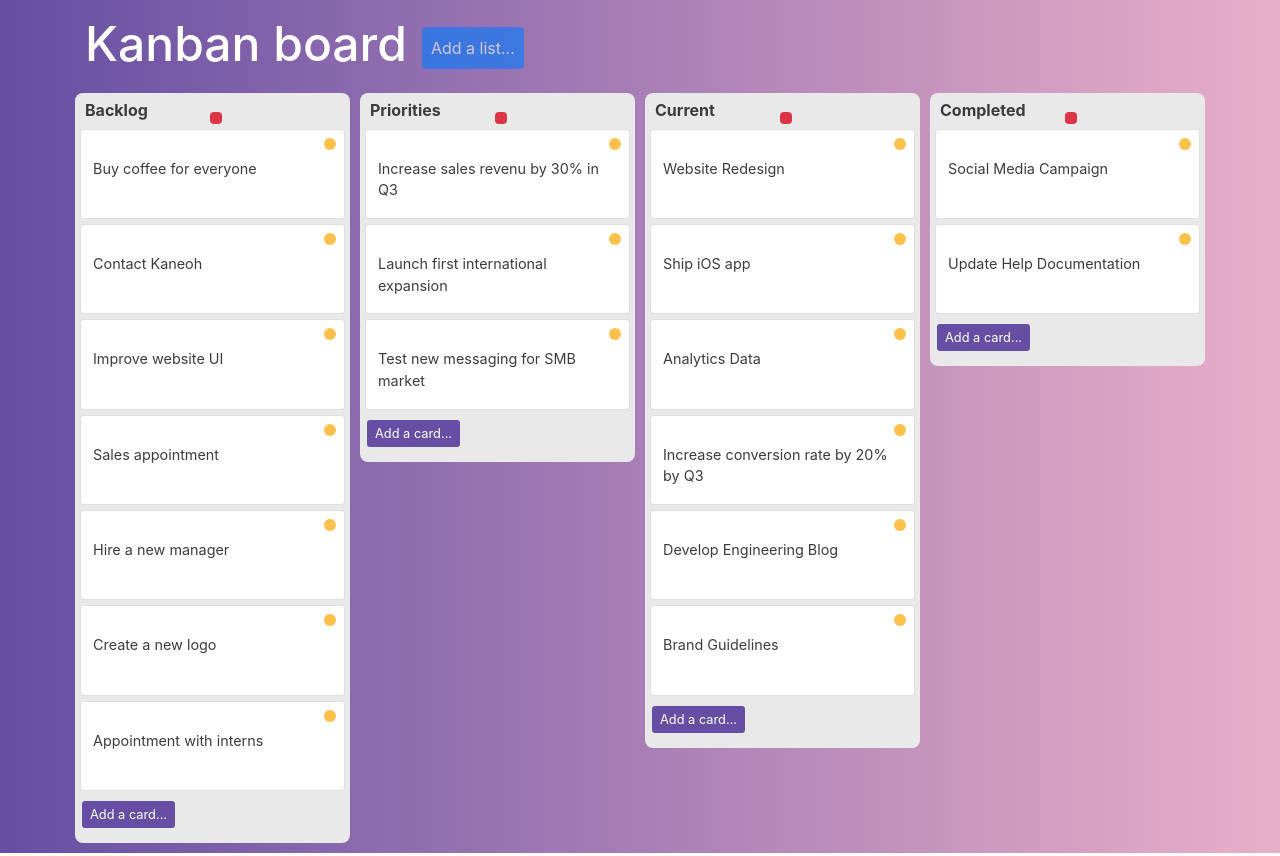
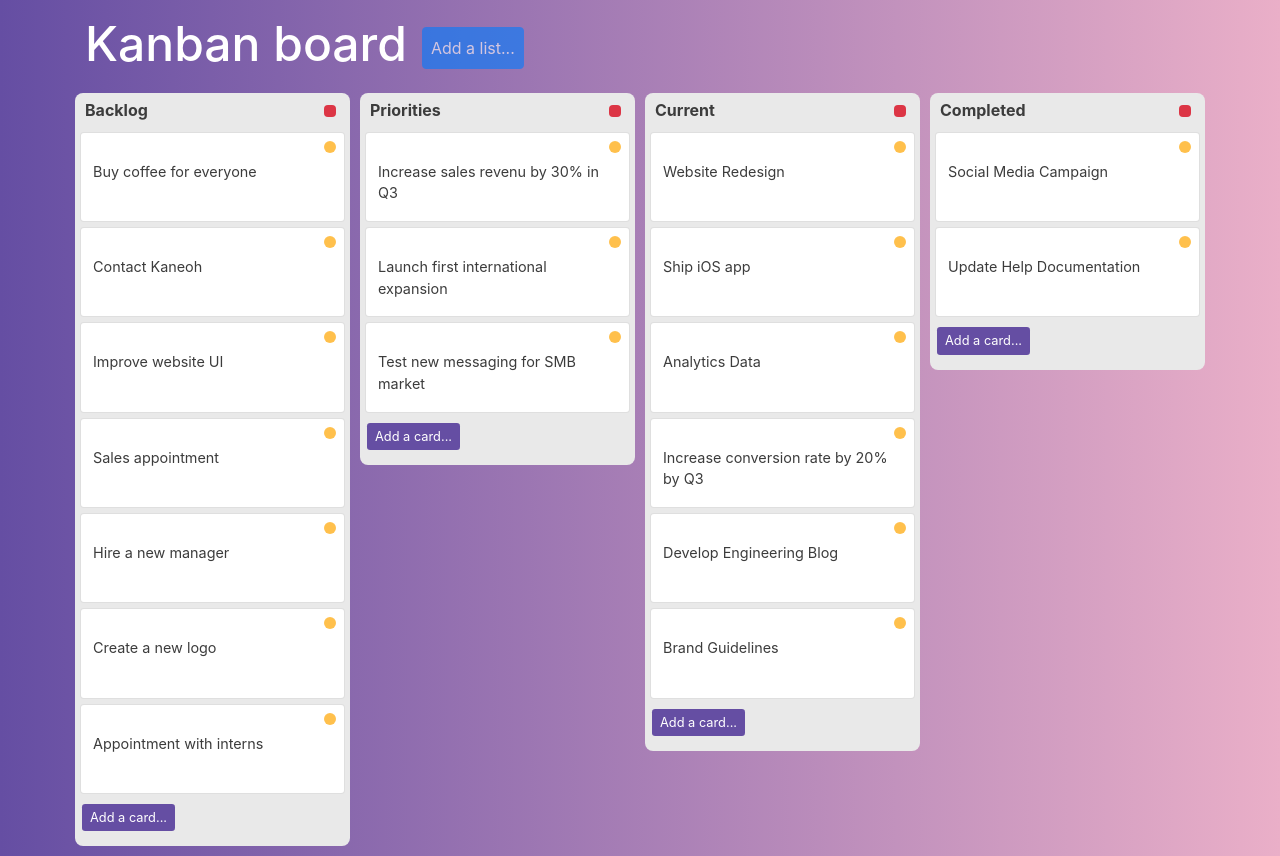
Before and after one commit to loicsay/kanban-board, a React (Create React App) app: page / in a window 1280 px wide. Built offline with nearby package versions, Linux system fonts and the light colour scheme.

Commit message:
design improved

```diff
--- a/src/index.css
+++ b/src/index.css
@@ -83,7 +83,8 @@ textarea {
 }
 
 .btn-danger.btn {
-  margin: 0;
+  margin-left: 5px;
+  margin-bottom: 15px;
   padding: 0;
   height: 12px;
   width: 12px;
@@ -143,7 +144,7 @@ textarea {
   overflow: auto;
   background-color: transparent;
   line-height: 15px;
-  width: 130px;
+  width: calc(100% - 26px);
   height: 20px;
 }
 
```
